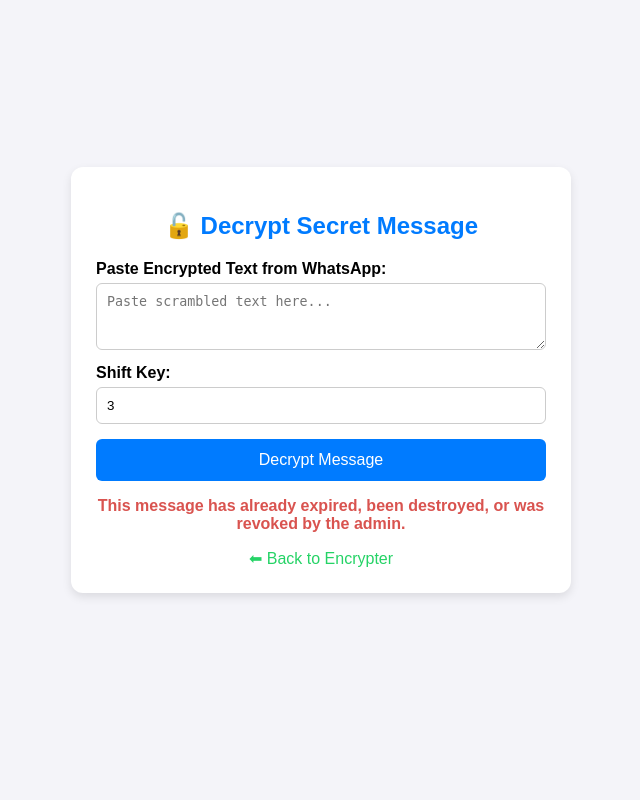
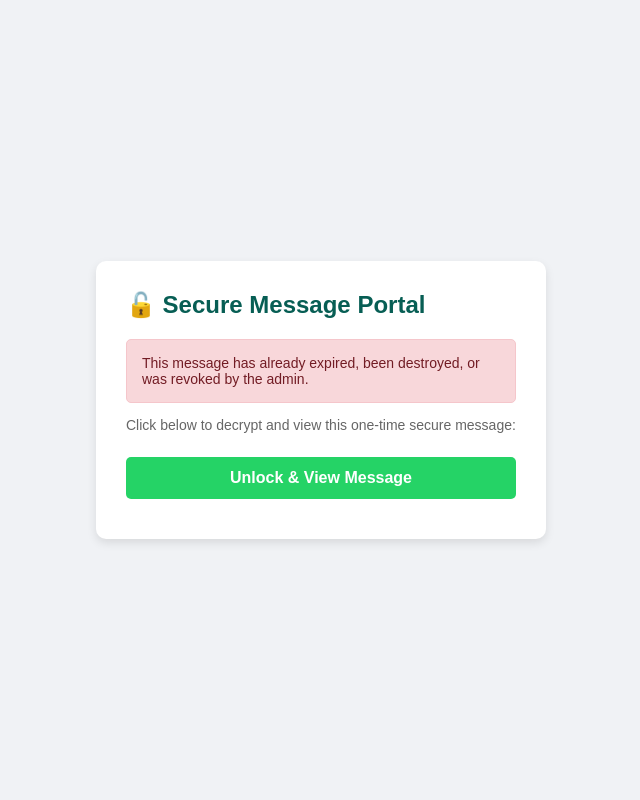
Before and after one commit to D-Boycyber/F-Messengar, a Flask app: page /decrypt/1 in a window 1280 px wide. Shown: the whole page, without its empty margins (319-959 px from the left). Run offline with Flask 3, Linux system fonts and the light colour scheme.

Commit message:
Update view.html

```diff
--- a/templates/view.html
+++ b/templates/view.html
@@ -2,48 +2,57 @@
 <html lang="en">
 <head>
     <meta charset="UTF-8">
-    <title>Decrypt WhatsApp Message</title>
+    <meta name="viewport" content="width=device-width, initial-scale=1.0">
+    <title>View Secure Message</title>
     <style>
-        body { font-family: Arial, sans-serif; background-color: #f4f4f9; padding: 20px; display: flex; justify-content: center; align-items: center; height: 90vh; margin: 0; }
-        .container { background: white; padding: 25px; border-radius: 12px; box-shadow: 0 4px 10px rgba(0,0,0,0.1); width: 100%; max-width: 450px; }
-        h2 { text-align: center; color: #007bff; }
-        label { font-weight: bold; display: block; margin-top: 10px; }
-        textarea, input { width: 100%; padding: 10px; margin-top: 5px; border: 1px solid #ccc; border-radius: 6px; box-sizing: border-box; }
-        button { width: 100%; background-color: #007bff; color: white; border: none; padding: 12px; margin-top: 15px; border-radius: 6px; font-size: 16px; cursor: pointer; }
-        button:hover { background-color: #0056b3; }
-        .msg-box { margin-top: 20px; padding: 15px; background: #eef2f7; border-radius: 6px; font-size: 18px; font-weight: bold; color: #2c3e50; word-break: break-all; text-align: center; border-left: 5px solid #007bff; }
-        .error { color: #d9534f; font-weight: bold; text-align: center; }
-        .nav-link { text-align: center; margin-top: 15px; }
-        .nav-link a { color: #25d366; text-decoration: none; }
+        body { font-family: Arial, sans-serif; background: #f0f2f5; margin: 0; padding: 20px; display: flex; justify-content: center; align-items: center; min-height: 100vh; box-sizing: border-box; }
+        .card { background: white; padding: 30px; border-radius: 10px; box-shadow: 0 4px 10px rgba(0,0,0,0.1); width: 100%; max-width: 450px; box-sizing: border-box; }
+        h2 { color: #075e54; margin-top: 0; }
+        input, button { width: 100%; padding: 12px; margin: 10px 0; border: 1px solid #ccc; border-radius: 5px; box-sizing: border-box; font-size: 16px; }
+        button { background: #25d366; color: white; font-weight: bold; border: none; cursor: pointer; }
+        button:hover { background: #1ebe5d; }
+        .result { background: #ecfaf1; padding: 15px; border-radius: 5px; margin-top: 15px; word-break: break-all; border: 1px solid #d4edda; }
+        .error { background: #f8d7da; color: #721c24; padding: 15px; border-radius: 5px; border: 1px solid #f5c6cb; margin-bottom: 10px; font-size: 14px; }
+        .timer { color: #c92a2a; font-weight: bold; font-size: 14px; margin-top: 10px; }
     </style>
 </head>
 <body>
-<div class="container">
-    <h2>🔓 Decrypt Secret Message</h2>
-    <form method="POST">
-        <label for="ciphertext">Paste Encrypted Text from WhatsApp:</label>
-        <textarea name="ciphertext" id="ciphertext" rows="3" placeholder="Paste scrambled text here..." required></textarea>
+    <div class="card">
+        <h2>🔓 Secure Message Portal</h2>
 
-        <label for="shift">Shift Key:</label>
-        <input type="number" name="shift" id="shift" value="3" min="1" max="25" required>
+        {% if error %}
+            <div class="error">{{ error }}</div>
+        {% endif %}
 
-        <button type="submit">Decrypt Message</button>
-    </form>
-
-    {% if decrypted_message %}
-        <div class="msg-box">
-            Original Message:<br>
-            <span style="color: #28a745;">{{ decrypted_message }}</span>
-        </div>
-    {% endif %}
-
-    {% if error %}
-        <p class="error">{{ error }}</p>
-    {% endif %}
-
-    <div class="nav-link">
-        <a href="/">⬅ Back to Encrypter</a>
+        {% if decrypted %}
+            <div class="result" id="message-box">
+                <p><strong>Decrypted Message:</strong></p>
+                <p style="font-size: 20px; font-weight: bold; color: #075e54;" id="secret-text">{{ decrypted }}</p>
+                <p class="timer">⚠️ This message will self-destruct in <span id="countdown">15</span> seconds!</p>
+            </div>
+            <script>
+                let timeLeft = 15;
+                const timerInterval = setInterval(() => {
+                    timeLeft--;
+                    document.getElementById('countdown').innerText = timeLeft;
+                    if (timeLeft <= 0) {
+                        clearInterval(timerInterval);
+                        document.getElementById('message-box').innerHTML = "<p style='color: #c92a2a; font-weight: bold;'>⚠️ Message permanently destroyed and wiped from screen.</p>";
+                    }
+                }, 1000);
+            </script>
+        {% else %}
+            <form method="POST">
+                {% if has_passcode %}
+                    <p style="color: #666; font-size: 14px;">This message is password protected. Enter the passcode to view it:</p>
+                    <label>Passcode:</label>
+                    <input type="password" name="passcode" placeholder="Enter passcode..." required>
+                {% else %}
+                    <p style="color: #666; font-size: 14px;">Click below to decrypt and view this one-time secure message:</p>
+                {% endif %}
+                <button type="submit">Unlock & View Message</button>
+            </form>
+        {% endif %}
     </div>
-</div>
 </body>
 </html>
```
